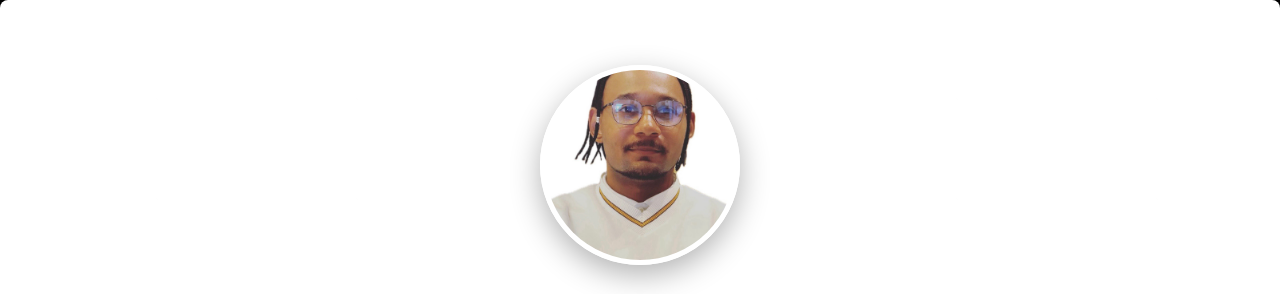
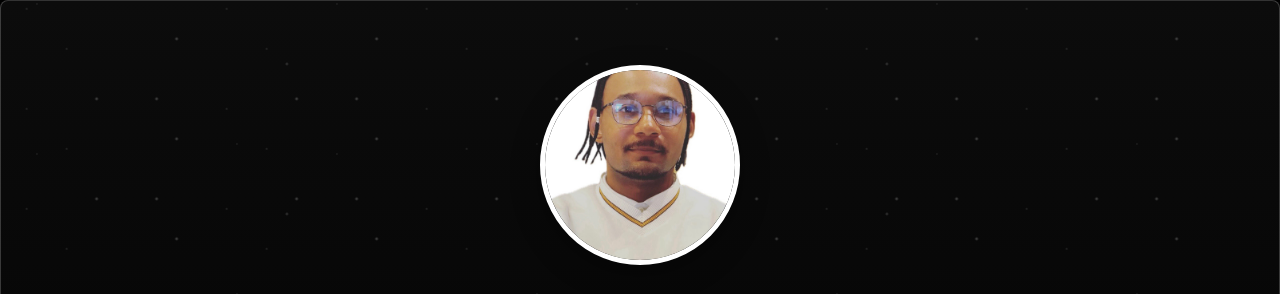
Before and after one commit to SteveDok22/CV-1.03, a plain HTML site: page index.html in a window 1280 px wide. Shown: the top 294 px of the page. Drawn offline with Linux system fonts and the light colour scheme; files whose address does not match are found by name.

Commit message:
modified:   style.css fixed my section background fon

```diff
--- a/style.css
+++ b/style.css
@@ -42,7 +42,7 @@
 .hero-section {
     text-align: center;
     padding: 4rem 2rem;
-    background: linear-gradient (180deg, ##0c0c0c 0%, #000000 100%);
+    background: linear-gradient(180deg, #0c0c0c 0%, #000000 100%);
     /* Re-enabled background */
     color: white;
     margin-bottom: 0;
```
